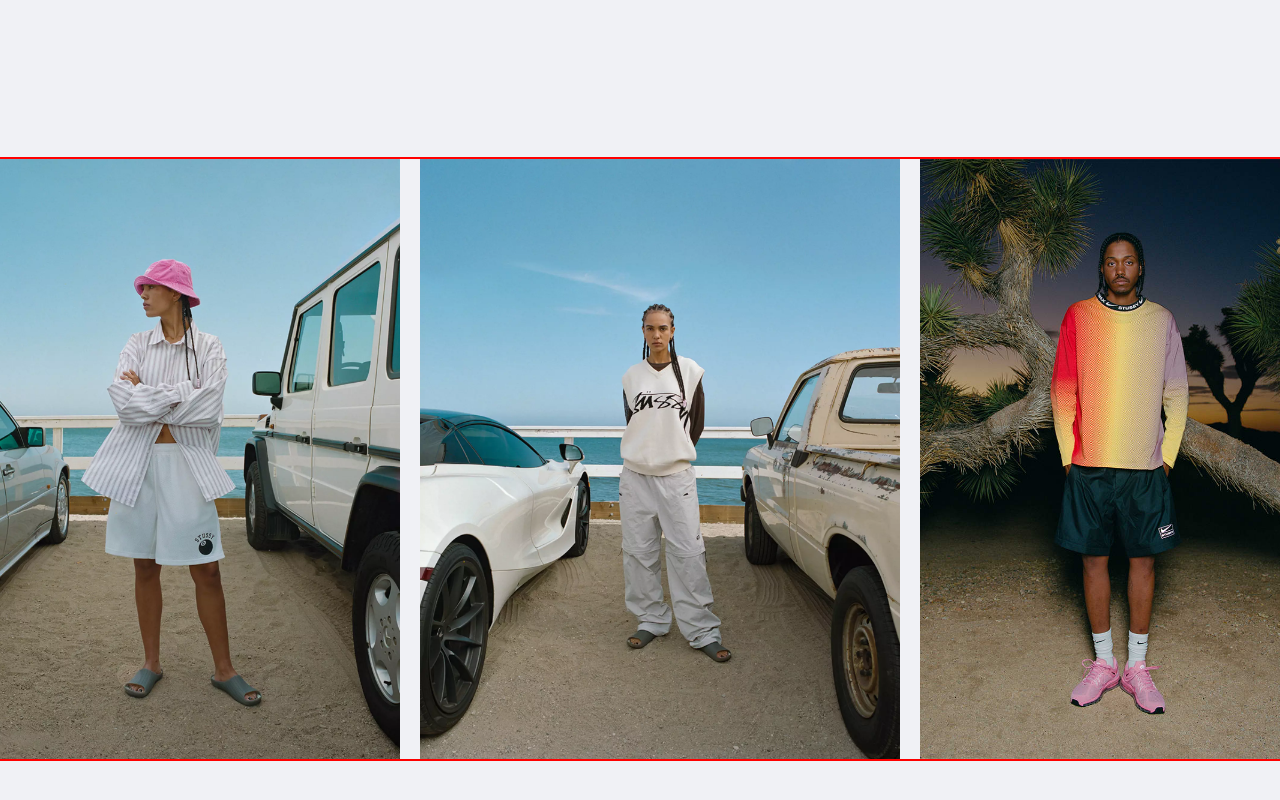
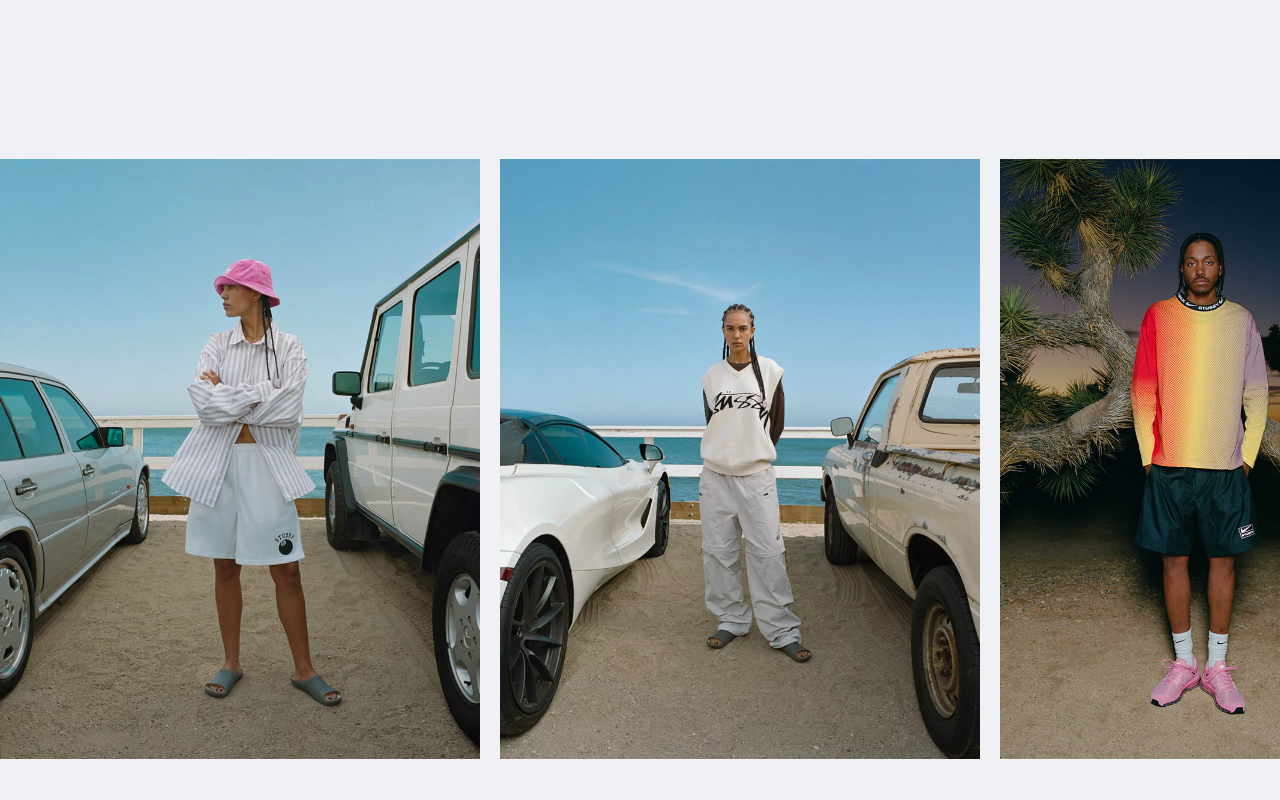
Before and after one commit to akinevans/cafe-nyleta, a React (Create React App) app: page / in a window 1280 px wide. Shown: the part 2288-3088 px from the top of the page. Built offline with nearby package versions, Linux system fonts and the light colour scheme.

Commit message:
Build Carousel  scroll functionality

```diff
--- a/src/components/Carousel/Carousel.css
+++ b/src/components/Carousel/Carousel.css
@@ -1,5 +1,6 @@
 .carousel-outer-wrapper,
-.carousel-inner-wrapper {
+.carousel-inner-wrapper,
+.carousel-img-wrapper {
   display: flex;
   flex-direction: row;
   justify-content: center;
@@ -12,22 +13,31 @@
   height: -moz-fit-content;
   height: fit-content;
   margin-bottom: 131px;
-  outline: 2px solid red;
 }
 
-.carousel-inner-wrapper {
-  width: var(--Desktop);
+.carousel-inner-wrapper,
+.carousel-img-wrapper {
+  width: 100%;
   height: 100%;
-  outline: 2px solid blue;
-  overflow-x: scroll;
+  overflow: scroll;
   scroll-behavior: smooth;
+  scrollbar-width: none; /* Remove scrollbar Firefox inner wrapper */
+  -ms-overflow-style: none; /* IE and Edge */
+  scrollbar-width: none; /* Remove scrollbar Firefox image-wrapper  */
 }
-.carousel-inner-wrapper img {
-  max-width: 480px;
+.carousel-inner-wrapper -webkit-scrollbar,
+.carousel-img-wrapper -webkit-scrollbar {
+  scrollbar-width: none;
+}
+
+.carousel-inner-wrapper .carousel-img-wrapper {
+  justify-content: flex-start;
+  align-items: center;
+  outline: 2px solid green;
+}
+.carousel-inner-wrapper .carousel-img-wrapper img {
+  max-width: 40%;
   max-height: 600px;
   margin: 0 20px 0 0;
   padding: 0;
-  transform: translateX(1160px);
-  -o-object-fit: cover;
-     object-fit: cover;
 }/*# sourceMappingURL=Carousel.css.map */
--- a/src/components/Carousel/Carousel.js
+++ b/src/components/Carousel/Carousel.js
@@ -1,4 +1,4 @@
-import React from "react";
+import React, { useState } from "react";
 import "./Carousel.css";
 import c1 from "../../assets/images/home/carousel-1/carousel_101.webp";
 import c2 from "../../assets/images/home/carousel-1/carousel_102.webp";
@@ -12,10 +12,20 @@ import c8 from "../../assets/images/home/carousel-1/carousel_108.jpg";
 //! Images should scroll on X axis with both scroll wheels
 
 export default function Carousel(props) {
+  const [currentSlide, setCurrentSlide] = useState(0);
+
   const landingData1 = [c1, c2, c3, c4, c5, c6, c7, c8];
   //   variable for each carousels list of images
   //   variable for each carousels list of images
   //   variable for each carousels list of images
+
+  const prevSlide = () => {
+    setCurrentSlide(currentSlide === 0 ? 7 : (prev) => prev - 1);
+  };
+
+  const nextSlide = () => {
+    setCurrentSlide(currentSlide === 7 ? 0 : (prev) => prev - 1);
+  };
 
   function getImages(data) {
     for (let i = 0; i < data.length; i++) {
@@ -24,10 +34,14 @@ export default function Carousel(props) {
   }
   return (
     <div className={`carousel-outer-wrapper ${props.className}`}>
-      <div className={`carousel-inner-wrapper ${props.className}`}>
+      <div
+        className={`carousel-inner-wrapper ${props.className}`}
+        style={{ transform: `translateX(-${currentSlide * 100}vw)` }}
+      >
         {/* add utility classes for each carousel size */}
         {/* write a function to get image data instead of hard coding it */}
         {/* {getImages(landingData1)} */}
+        <div className='carousel-img-wrapper'>
           <img className={props.className} src={landingData1[0]} alt='' />
           <img className={props.className} src={landingData1[1]} alt='' />
           <img className={props.className} src={landingData1[2]} alt='' />
@@ -38,5 +52,6 @@ export default function Carousel(props) {
           <img className={props.className} src={landingData1[7]} alt='' />
         </div>
       </div>
+    </div>
   );
 }
--- a/src/components/Carousel/Carousel.scss
+++ b/src/components/Carousel/Carousel.scss
@@ -1,7 +1,8 @@
 @import "../styleFunctions/functions";
 
 .carousel-outer-wrapper,
-.carousel-inner-wrapper {
+.carousel-inner-wrapper,
+.carousel-img-wrapper {
   @include flex(row);
   @include flexPosition(center, center);
   background-color: var(--Background);
@@ -10,24 +11,48 @@
 .carousel-outer-wrapper {
   @include widthHeight(var(--Full), fit-content);
   margin-bottom: 131px;
-  @include temporaryOutline(red);
+  //   @include temporaryOutline(red);
+}
+
+.carousel-inner-wrapper,
+.carousel-img-wrapper {
+  //& Build infinite scroll behavior
+  @include widthHeight(100%, 100%);
+  overflow: scroll;
+  scroll-behavior: smooth;
+  scrollbar-width: none; /* Remove scrollbar Firefox inner wrapper */
+
+  //^ Hide scrollbar  (Chrome, Safari and Opera)
+  -webkit-scrollbar {
+    scrollbar-width: none;
+  }
+
+  //^ Hide scrollbar  (IE, Edge, Firefox)
+  -ms-overflow-style: none; /* IE and Edge */
+  scrollbar-width: none; /* Remove scrollbar Firefox image-wrapper  */
 }
 
 .carousel-inner-wrapper {
-  @include widthHeight(var(--Desktop), 100%);
-  @include temporaryOutline(blue);
   //! add white shadow
-  //! hide scroll bar
-  overflow-x: scroll;
-  scroll-behavior: smooth;
+  //& Build infinite scroll behavior
+  //   @include temporaryOutline(blue);
 
-  img {
-    max-width: 480px;
-    max-height: 600px;
-    margin: 0 20px 0 0;
-    padding: 0;
-    transform: translateX(1160px);
-    // @include temporaryOutline(red);
-    object-fit: cover;
-  }
-}
+  .carousel-img-wrapper {
+    @include flexPosition(flex-start, center);
+    // should scroll with both X and Y mouse scroll wheels
+    @include temporaryOutline(green);
+
+    //* this img tag will be replaced by utility classes
+    img {
+      max-width: 40%;
+      max-height: 600px;
+      margin: 0 20px 0 0;
+      padding: 0;
+
+      // offset the carousel so the first image is positioned correctly
+      //   transform: translateX(1160px);
+      // @include temporaryOutline(red);
+      //   object-fit: cover;
+    } // End img
+  } // End image wrapper
+} // End inner wrapper
```
Also changed, not shown: 1 other file (tests, documents, lock files or other folders). Lines whose indentation alone changed are shown as unchanged.
